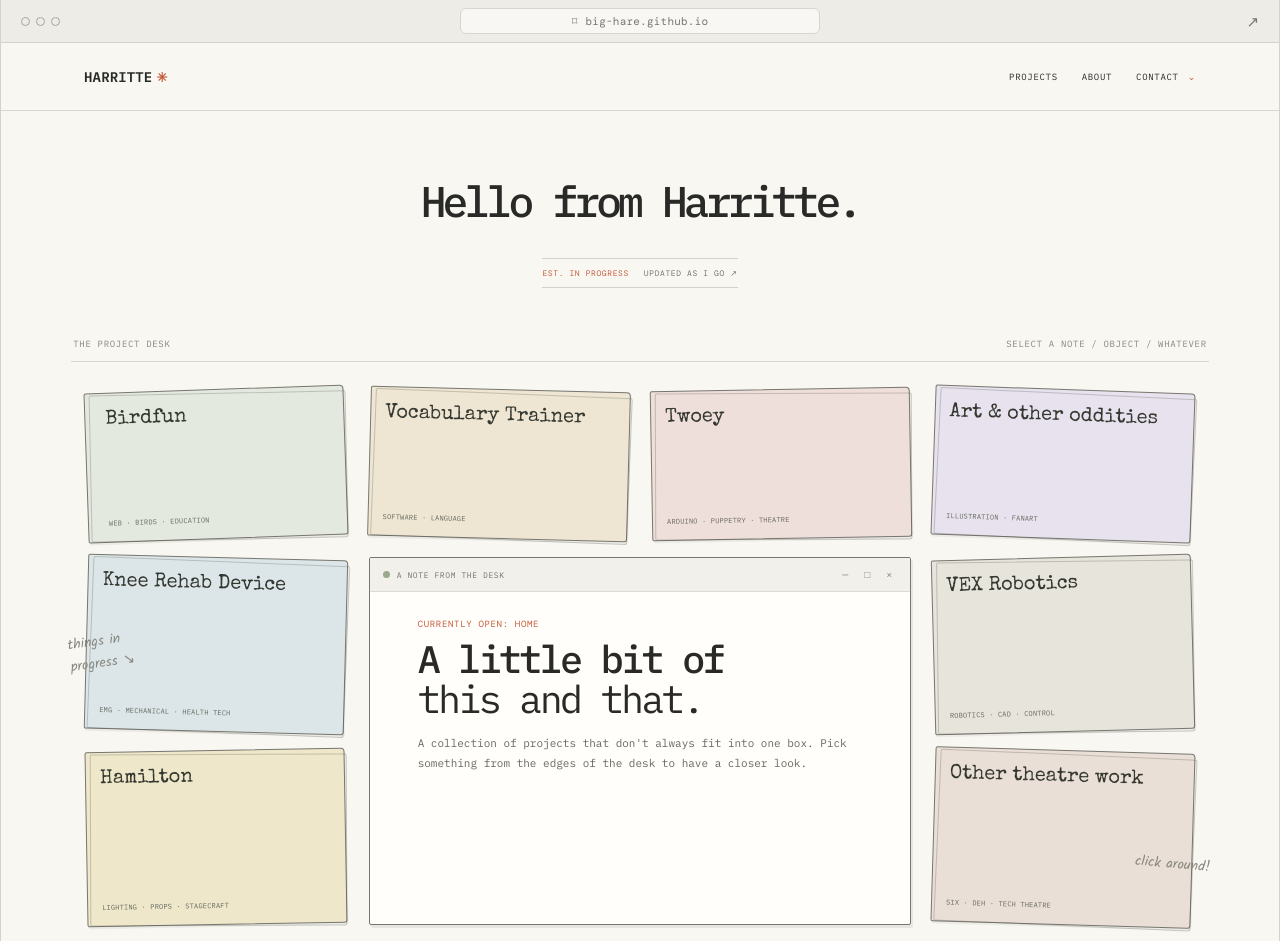
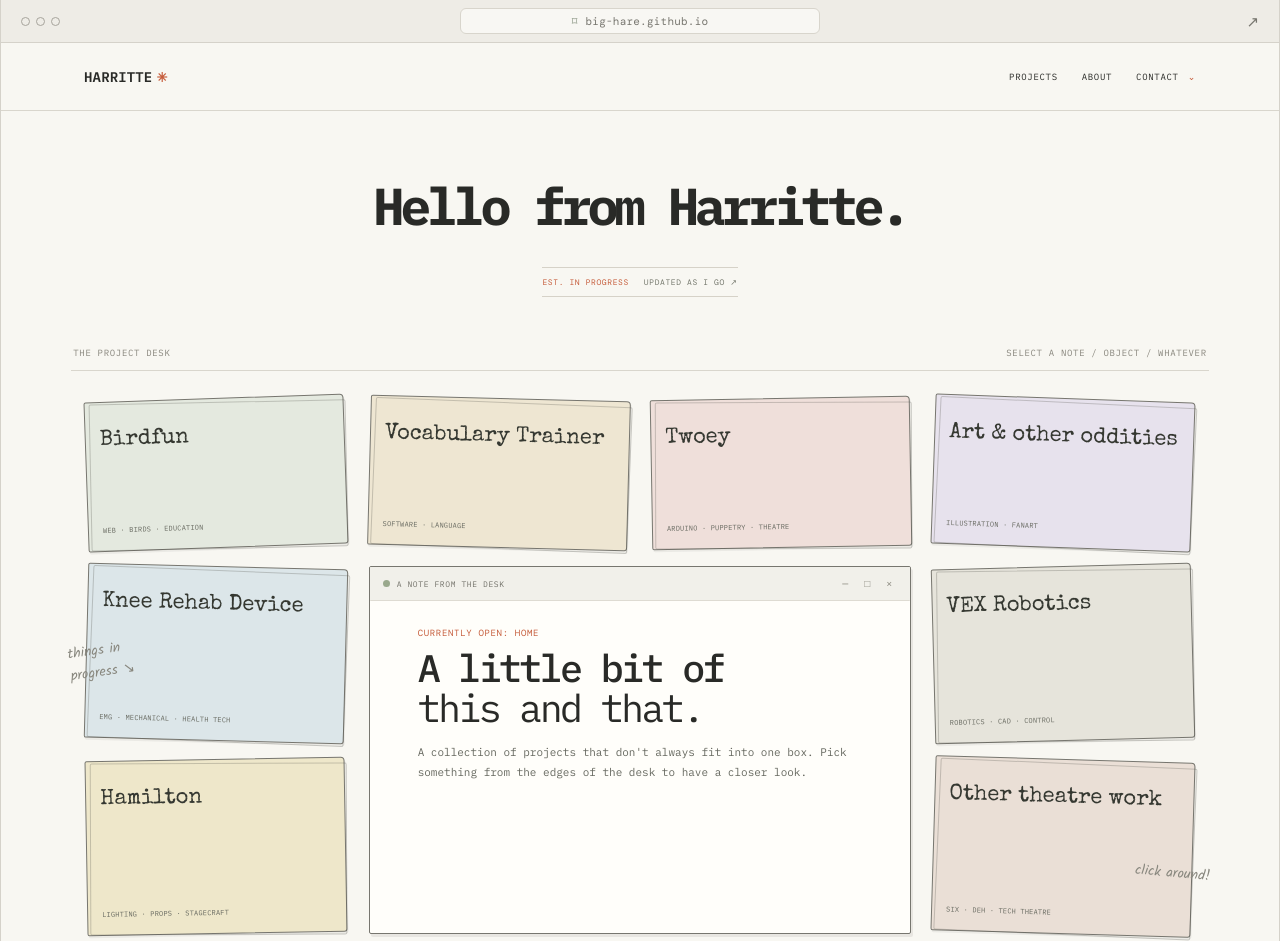
Before and after one commit to Big-Hare/big-hare.github.io, a plain HTML site: page index.html in a window 1280 px wide. Shown: the top 941 px of the page. Drawn offline with nearby package versions, Linux system fonts and the light colour scheme; a web font is replaced by a local one.

Commit message:
Enlarge bold homepage title and refine project card typography

```diff
--- a/style.css
+++ b/style.css
@@ -144,3 +144,29 @@ body,.desktop-shell,button,input{font-family:'IBM Plex Mono',monospace}
  .window-content h2,.about-strip h2{font-size:26px}
  .window-description,.about-strip p{font-size:10px}
 }
+
+
+/* --- Fine typography and spacing pass --- */
+.intro-strip h1{
+  font-family:'IBM Plex Mono',monospace;
+  font-size:clamp(34px,5vw,52px);
+  font-weight:700;
+  letter-spacing:-.085em;
+}
+.intro-strip h1 span{font-weight:700}
+.project-item{
+  padding:24px 14px 15px;
+}
+.item-title{
+  font-family:'Special Elite','Courier New',monospace;
+  font-size:clamp(17px,1.7vw,23px);
+  font-weight:400;
+  line-height:1.25;
+  letter-spacing:0;
+}
+.window-content>.window-foot{display:none}
+@media(max-width:700px){
+  .intro-strip h1{font-size:clamp(27px,7vw,40px);font-weight:700}
+  .project-item{padding:21px 12px 13px}
+  .item-title{font-family:'Special Elite','Courier New',monospace;font-size:18px}
+}
```
